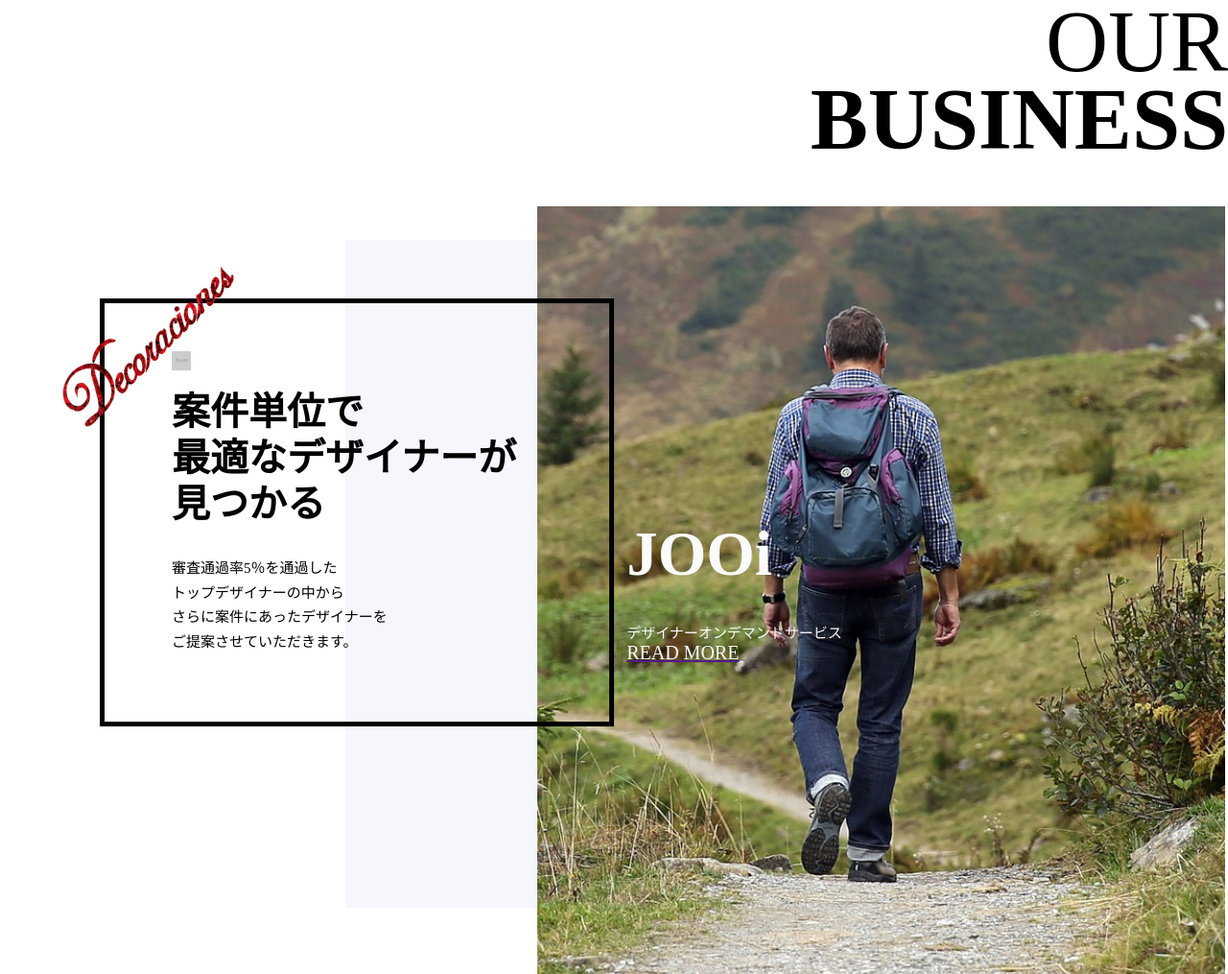
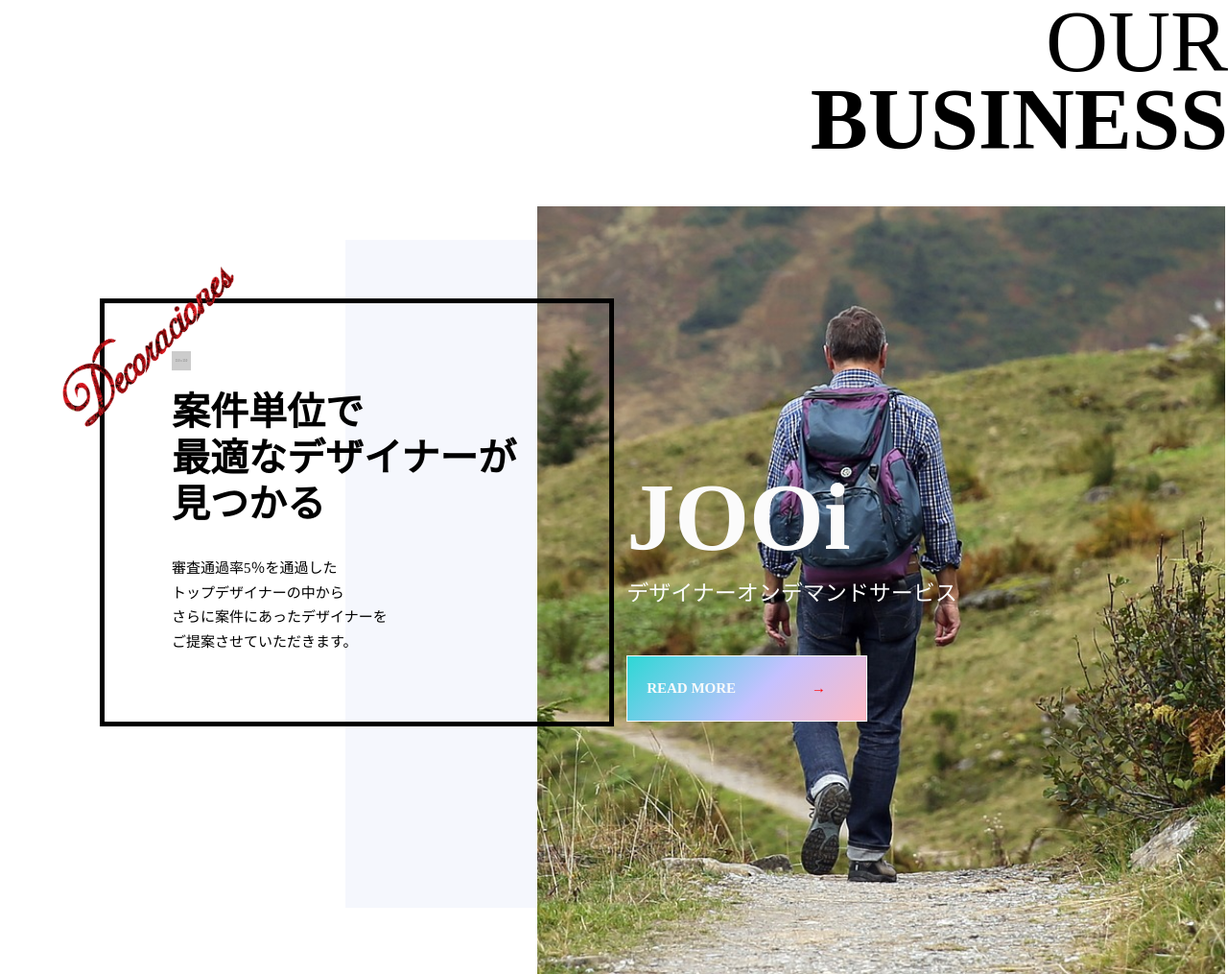
Before and after one commit to toyoken007/lessun1, a plain HTML site: page index.html in a window 1280 px wide. Shown: the part 1457-2472 px from the top of the page at 96% size. Drawn offline with nearby package versions, Linux system fonts and the light colour scheme; placeholder pictures from the web are drawn by us.

Commit message:
no message

```diff
--- a/css/style.css
+++ b/css/style.css
@@ -3,6 +3,7 @@
     padding: 0;
     -webkit-box-sizing: border-box;
     box-sizing: border-box;
+    text-decoration: none;
 }
 
 html {
@@ -401,11 +402,35 @@ h4 {
     color: #fbfbfb;
 }
 
+.main_img_inner>h2 {
+    font-size: 10em;
+    line-height: 1.2;
+    margin-bottom: 0;
+}
+
 .main_img_inner>p {
-    font-size: 1.5em;
+    font-size: 2.3em;
+    padding-bottom: 50px;
 }
 
 .main_img_inner .link {
-    font-size: 2em;
+    font-size: 1.5em;
     color: #fbfbfb;
+    letter-spacing: 1;
+    font-weight: bold;
+    padding: 25px 20px;
+    border: 1px solid;
+    width: 35%;
+    position: relative;
+    background: linear-gradient(-225deg, #2CD8D5 0%, #C5C1FF 56%, #FFBAC3 100%);    /* 背景色指定 */
 }
+
+.main_img_inner .link::after {
+    content: "→";
+    position: absolute;
+    top: 50%;
+    left: 80%;
+    transform: translate(-50%, -50%);
+    color: red;
+    z-index: 10;
+}
```
